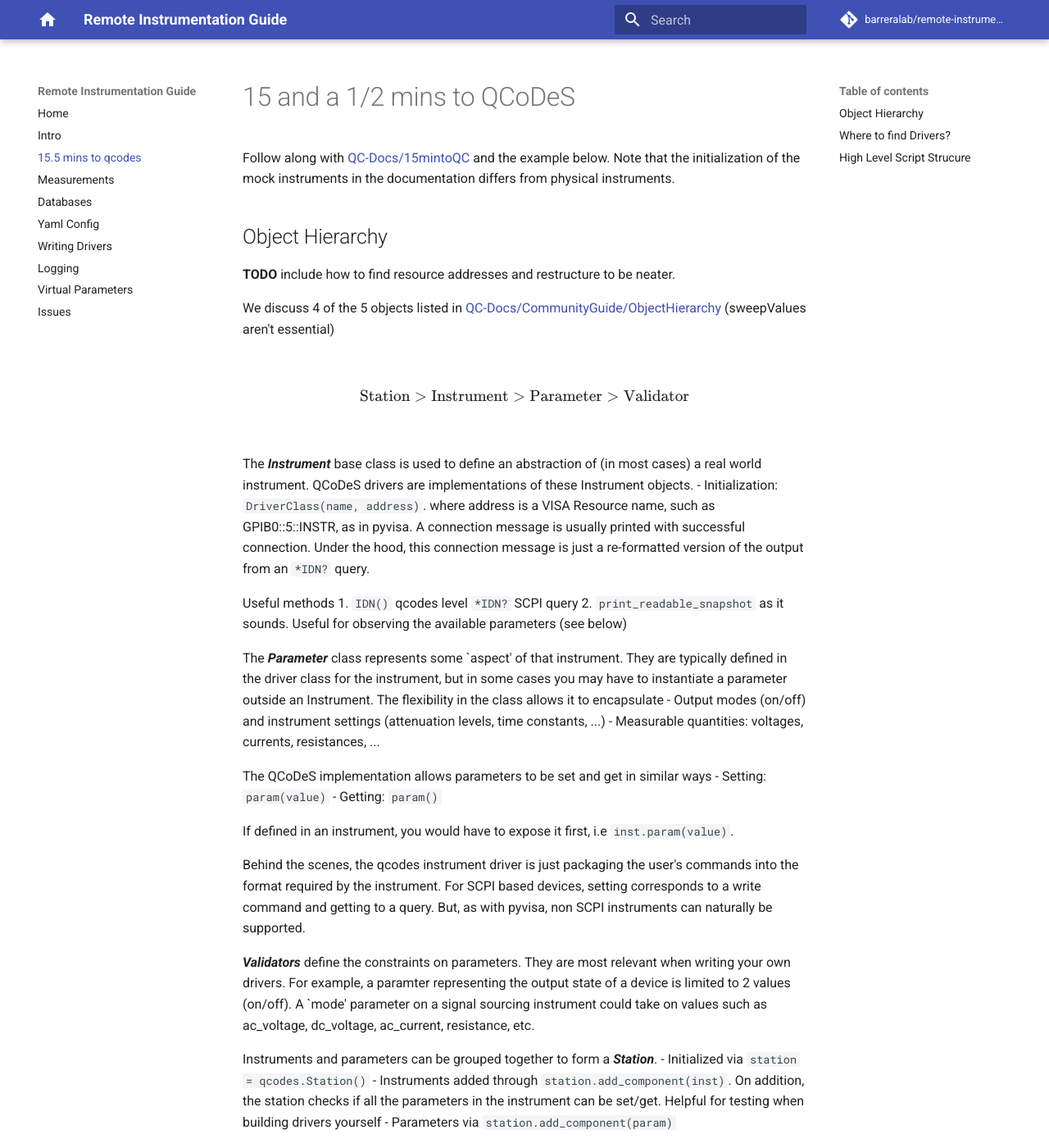
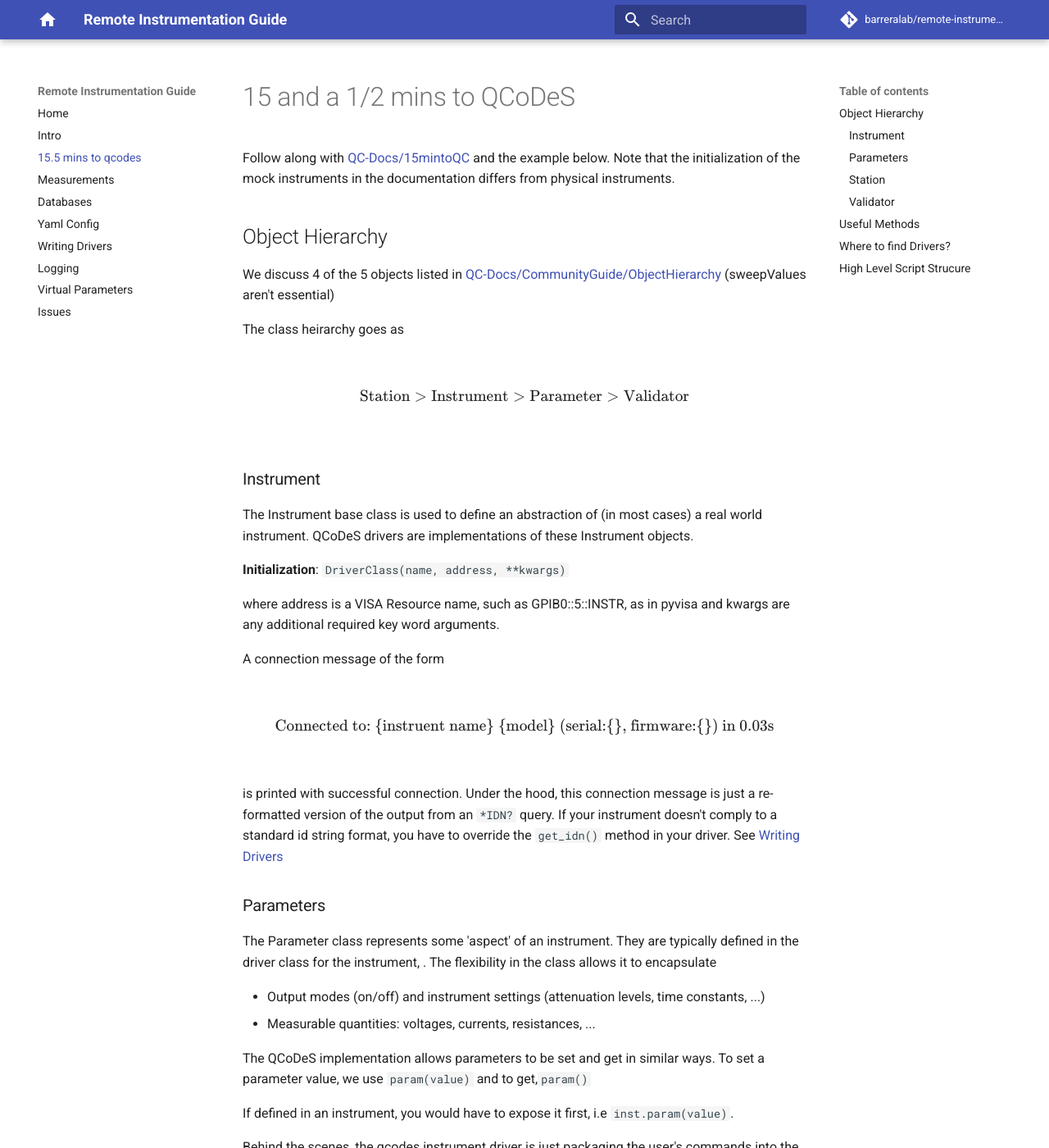
Before and after one commit to barreralab/remote-instrumentation-guide, an MkDocs documentation site: the page built from docs/15.5_mins_to_qcodes.md, in a window 1280 px wide and 1400 px high. Shown: the whole window at 82% size. Built offline with MkDocs 1.6.1 and Material for MkDocs 9.7.7, drawn with Linux system fonts in a browser that asks for light colours; comment, search, counter and statistics services are not loaded; some of the changed text lies outside the part shown.

Commit message:
reformatted Object Hierarchy

```diff
--- a/docs/15.5_mins_to_qcodes.md
+++ b/docs/15.5_mins_to_qcodes.md
@@ -2,44 +2,68 @@
 Follow along with [QC-Docs/15mintoQC](http://microsoft.github.io/Qcodes/examples/15_minutes_to_QCoDeS.html) and the example below. Note that the initialization of the mock instruments in the documentation differs from physical instruments.
 
 ## Object Hierarchy
+We discuss 4 of the 5 objects listed in [QC-Docs/CommunityGuide/ObjectHierarchy](http://microsoft.github.io/Qcodes/community/objects.html) (sweepValues aren't essential)
 
-**TODO** include how to find resource addresses and restructure to be neater.
-
-We discuss 4 of the 5 objects listed in [QC-Docs/CommunityGuide/ObjectHierarchy](http://microsoft.github.io/Qcodes/community/objects.html) (sweepValues aren't essential)
+The class heirarchy goes as
 
 \[
 \textrm{Station} > \textrm{Instrument} > \textrm{Parameter} > \textrm{Validator}
 \]
 
-The ***Instrument*** base class is used to define an abstraction of (in most cases) a real world instrument. QCoDeS drivers are implementations of these Instrument objects.
-- Initialization: `DriverClass(name, address)`. where address is a VISA Resource name, such as GPIB0::5::INSTR, as in pyvisa. A connection message is usually printed with successful connection. Under the hood, this connection message is just a re-formatted version of the output from an `*IDN?` query.
+### Instrument
+The Instrument base class is used to define an abstraction of (in most cases) a real world instrument. QCoDeS drivers are implementations of these Instrument objects.
+
+**Initialization**: `DriverClass(name, address, **kwargs)`
+
+where address is a VISA Resource name, such as GPIB0::5::INSTR, as in pyvisa and kwargs are any additional required key word arguments.
+
+A connection message of the form
+
+\[
+\textrm{Connected to: \{instruent name\} \{model\} (serial:\{\}, firmware:\{\}) in 0.03s}
+\]
+
+is printed with successful connection. Under the hood, this connection message is just a re-formatted version of the output from an `*IDN?` query. If your instrument doesn't comply to a standard id string format, you have to override the `get_idn()` method in your driver. See [Writing Drivers](/docs/writing_drivers.md#template)
 
 
-Useful methods
-1. `IDN()` qcodes level `*IDN?` SCPI query
-2. `print_readable_snapshot` as it sounds. Useful for observing the available parameters (see below)
+### Parameters
+The Parameter class represents some 'aspect' of an instrument. They are typically defined in the driver class for the instrument, . The flexibility in the class allows it to encapsulate
 
-The ***Parameter*** class represents some `aspect' of that instrument. They are typically defined in the driver class for the instrument, but in some cases you may have to instantiate a parameter outside an Instrument. The flexibility in the class allows it to encapsulate
 - Output modes (on/off) and instrument settings (attenuation levels, time constants, ...)
 - Measurable quantities: voltages, currents, resistances, ...
 
-The QCoDeS implementation allows parameters to be set and get in similar ways
-- Setting: `param(value)`
-- Getting: `param()`
+The QCoDeS implementation allows parameters to be set and get in similar ways. To set a parameter value, we use `param(value)` and to get,`param()`
 
 If defined in an instrument, you would have to expose it first, i.e `inst.param(value)`.
 
 Behind the scenes, the qcodes instrument driver is just packaging the user's commands into the format required by the instrument. For SCPI based devices, setting corresponds to a write command and getting to a query. But, as with pyvisa, non SCPI instruments can naturally be supported.
 
-***Validators*** define the constraints on parameters. They are most relevant when writing your own drivers. For example, a paramter representing the output state of a device is limited to 2 values (on/off). A `mode' parameter on a signal sourcing instrument could take on values such as ac_voltage, dc_voltage, ac_current, resistance, etc.
 
-Instruments and parameters can be grouped together to form a ***Station***.
+### Station
+
+Instruments and parameters can be grouped together to form a Station.
 - Initialized via `station = qcodes.Station()`
 - Instruments added through `station.add_component(inst)`. On addition, the station checks if all the parameters in the instrument can be set/get. Helpful for testing when building drivers yourself
 - Parameters via `station.add_component(param)`
 
-Useful methods
-1. `snapshot` provides detailed log of all station components and settings
+
+### Validator
+
+Validators define the constraints on parameters. They are most relevant when writing your own drivers. For example, a paramter representing the output state of a device is limited to 2 values (on/off). A `mode' parameter on a signal sourcing instrument could take on values such as ac_voltage, dc_voltage, ac_current, resistance, etc.
+
+
+
+## Useful Methods
+
+=== "Instrument"
+    - `print_readable_snapshot()`  gives overview of instrument status
+    - `parameters()` lists all available parameters on instrument
+    - `snapshot()`
+=== "Parameter"
+    - `add_validator()` to update and modify valid param values during experiment
+    - `snapshot()`
+=== "Station"
+    - `snapshot()`
 
 ## Where to find Drivers?
 Qcodes provides drivers for various instruments in their `qcodes.instrument_drivers` module. Drivers are grouped by their vendor and model. For example, qcodes provides a YokogawaGS200 driver located in the `qcodes.instrument_drivers.yokogawa` module. Thus, we get access to the driver via the import `from qcodes.instrument_drivers.yokogawa import YokogawaGS200`.
--- a/requirements.txt
+++ b/requirements.txt
@@ -1,2 +1,3 @@
 mkdocs>=1.6.1
 mkdocs-material>=9.5.34
+mkdocs-git-revision-date-localized-plugin
```
